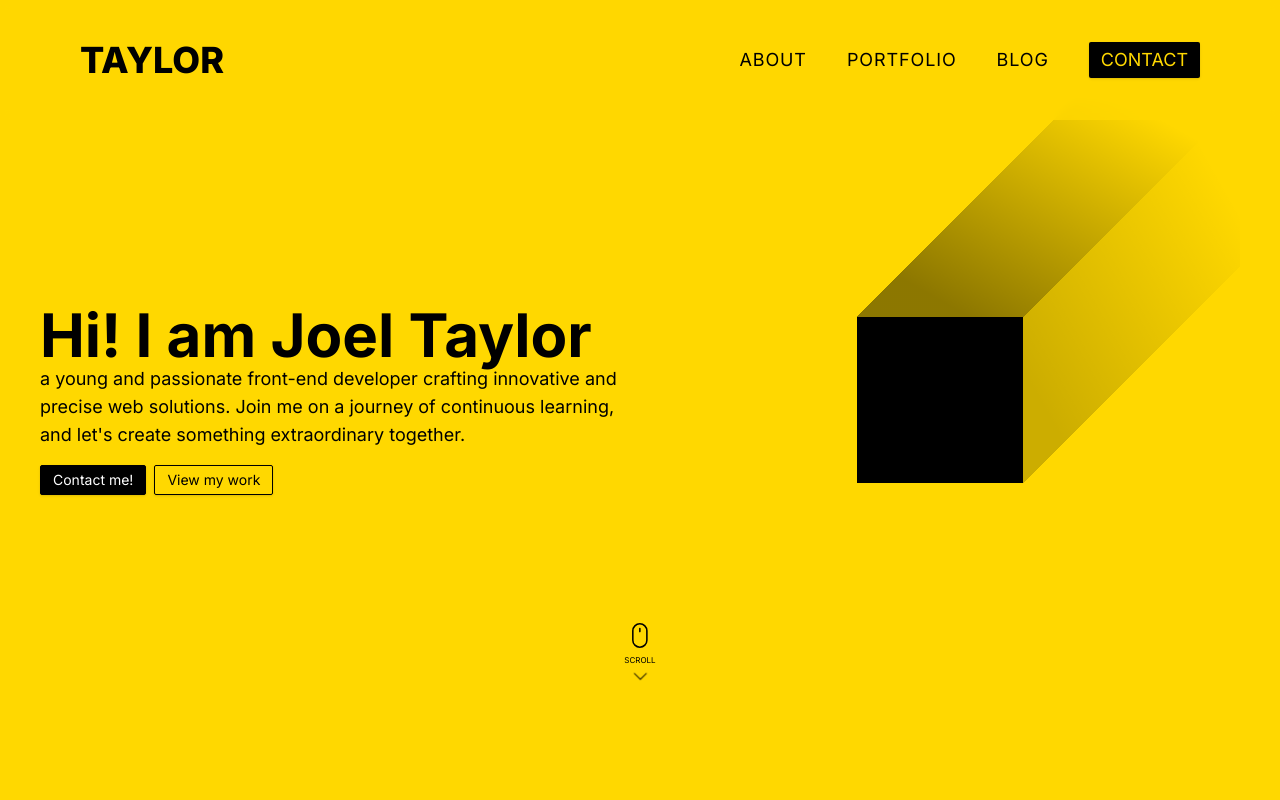
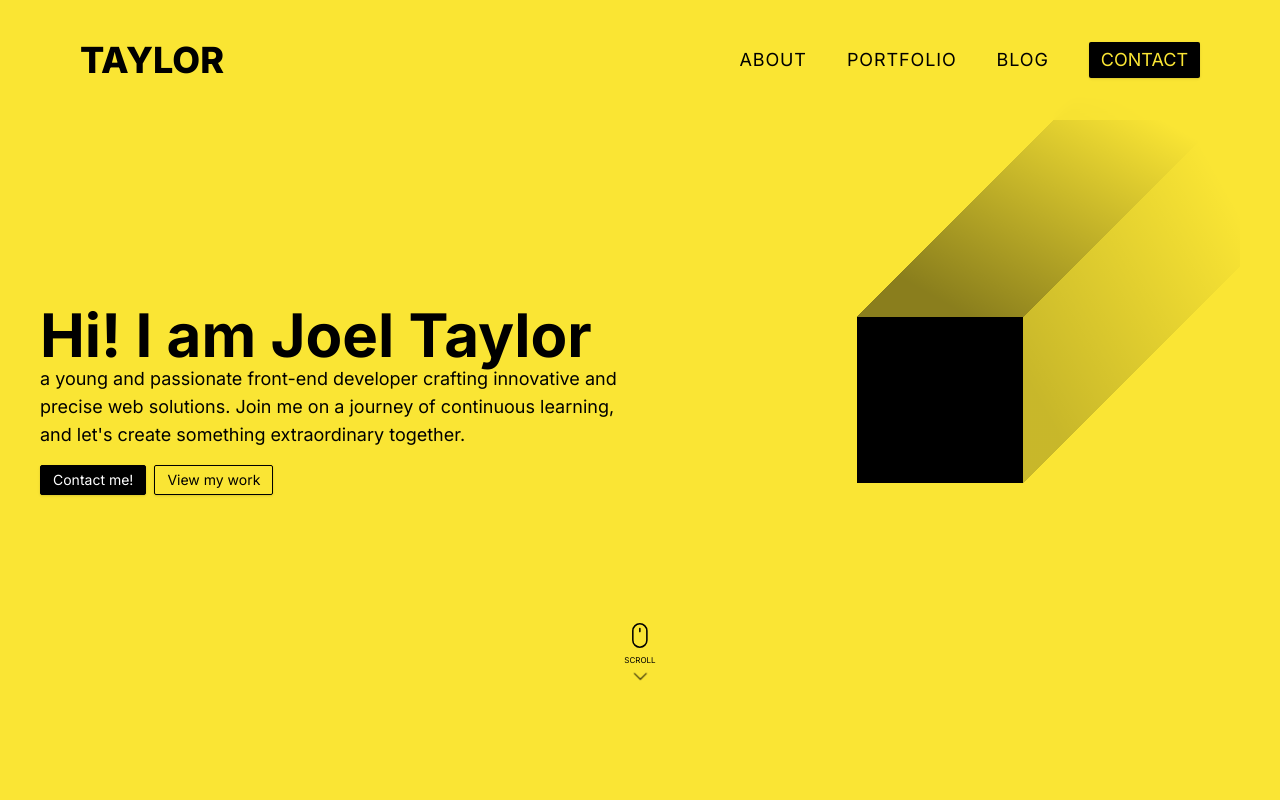
Before and after one commit to jtayped/portfolio, a Next.js app: page / in a window 1280 px wide. Shown: the top 800 px of the page. Built offline with nearby package versions, Linux system fonts and the light colour scheme.

Commit message:
decreased yellowness

```diff
--- a/tailwind.config.js
+++ b/tailwind.config.js
@@ -8,7 +8,7 @@ module.exports = {
   theme: {
     extend: {
       colors: {
-        yellow: "#FFD800",
+        yellow: "#FAE534",
       },
     },
   },
```
